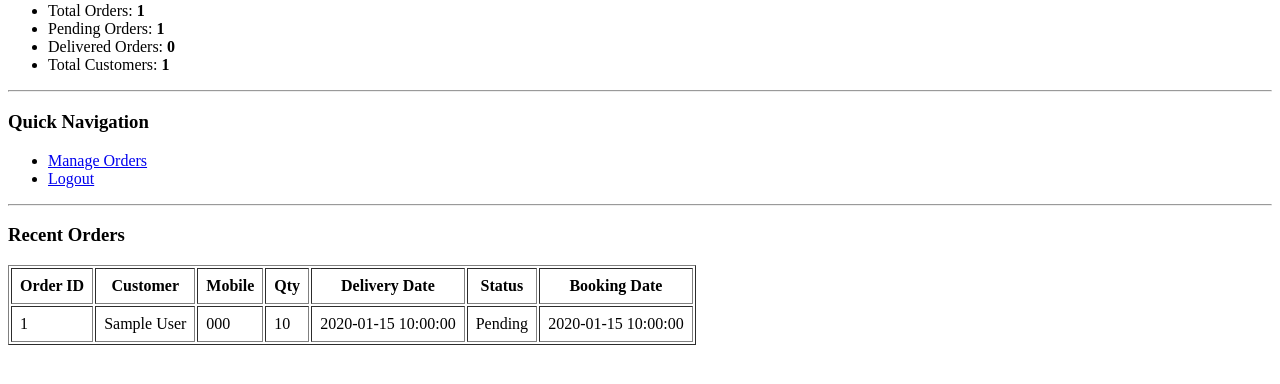
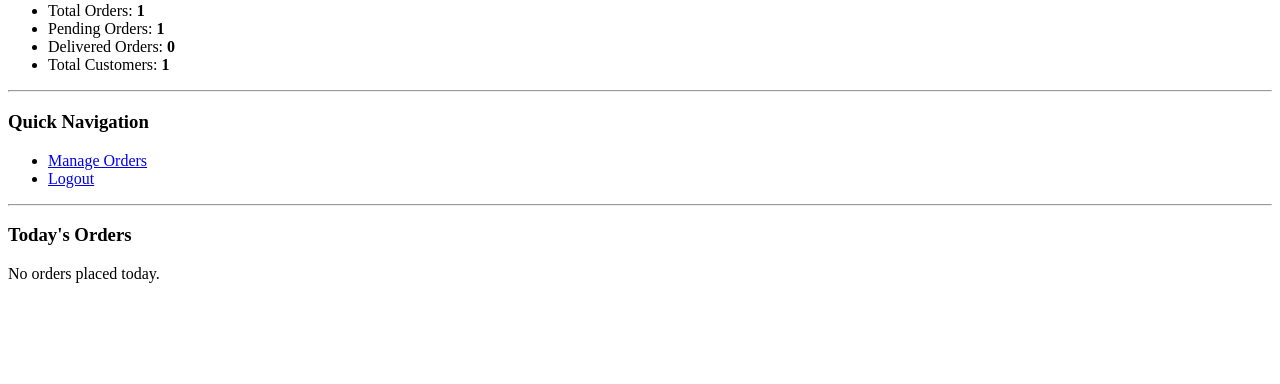
Before and after one commit to DesaleRohit/RO-Water-Delivary-System, a PHP site: page /dashboard.php in a window 1280 px wide. Shown: the part 173-557 px from the top of the page. Run offline with PHP 8.4, Linux system fonts and the light colour scheme; the visitor is signed in with stand-in values (Sample User, id 1); tables that the repository leaves empty or names only in its code hold one stand-in row (values such as "Sample post").

Commit message:
[MODIFIED]:Rohit - changed date formate and removed recent order section from dashboard and added today's order table

```diff
--- a/admin/dashboard.php
+++ b/admin/dashboard.php
@@ -21,7 +21,7 @@ $deliveredOrders = $conn->query("SELECT COUNT(*) FROM orders WHERE status = 'del
 // Total customers
 $totalCustomers = $conn->query("SELECT COUNT(*) FROM customers")->fetchColumn();
 
-//for Recent Orders
+//for Today's Orders
 $stmt = $conn->prepare("
     SELECT
         orders.id,
@@ -33,22 +33,24 @@ $stmt = $conn->prepare("
         orders.order_date
     FROM orders
     JOIN customers ON orders.customer_id = customers.id
+    WHERE DATE(orders.order_date) = CURDATE()
     ORDER BY orders.order_date DESC
-    LIMIT 5
 ");
 
 $stmt->execute();
 
-$recentOrders = $stmt->fetchAll(PDO::FETCH_ASSOC);
+$todaysOrders = $stmt->fetchAll(PDO::FETCH_ASSOC);
 
 ?>
 
 <!DOCTYPE html>
 <html>
+
 <head>
     <meta charset="UTF-8">
     <title>Admin Dashboard | RO Water Delivery</title>
 </head>
+
 <body>
 
     <h1>Admin Dashboard</h1>
@@ -76,9 +78,9 @@ $recentOrders = $stmt->fetchAll(PDO::FETCH_ASSOC);
     <hr>
 
     <!-- ===== Recent Orders ===== -->
-<h3>Recent Orders</h3>
+    <h3>Today's Orders</h3>
 
-<?php if (count($recentOrders) > 0): ?>
+    <?php if (count($todaysOrders) > 0): ?>
         <table border="1" cellpadding="8">
             <tr>
                 <th>Order ID</th>
@@ -90,21 +92,22 @@ $recentOrders = $stmt->fetchAll(PDO::FETCH_ASSOC);
                 <th>Booking Date</th>
             </tr>
 
-    <?php foreach ($recentOrders as $order): ?>
+            <?php foreach ($todaysOrders as $order): ?>
                 <tr>
                     <td><?php echo $order['id']; ?></td>
                     <td><?php echo htmlspecialchars($order['name']); ?></td>
                     <td><?php echo htmlspecialchars($order['mobile']); ?></td>
                     <td><?php echo $order['quantity']; ?></td>
-         <td><?php echo $order['delivery_date']; ?></td>
+                    <td><?php echo date("d M Y", strtotime($order['delivery_date'])); ?></td>
                     <td><?php echo ucfirst($order['status']); ?></td>
-        <td><?php echo $order['order_date']; ?></td>
+                    <td><?php echo date("d M Y", strtotime($order['order_date'])); ?></td>
                 </tr>
             <?php endforeach; ?>
         </table>
     <?php else: ?>
-<p>No recent orders.</p>
+        <p>No orders placed today.</p>
     <?php endif; ?>
 
 </body>
+
 </html>
```
Also changed, not shown: admin/orders.php (+15 -3 lines). Lines whose indentation alone changed are shown as unchanged.
